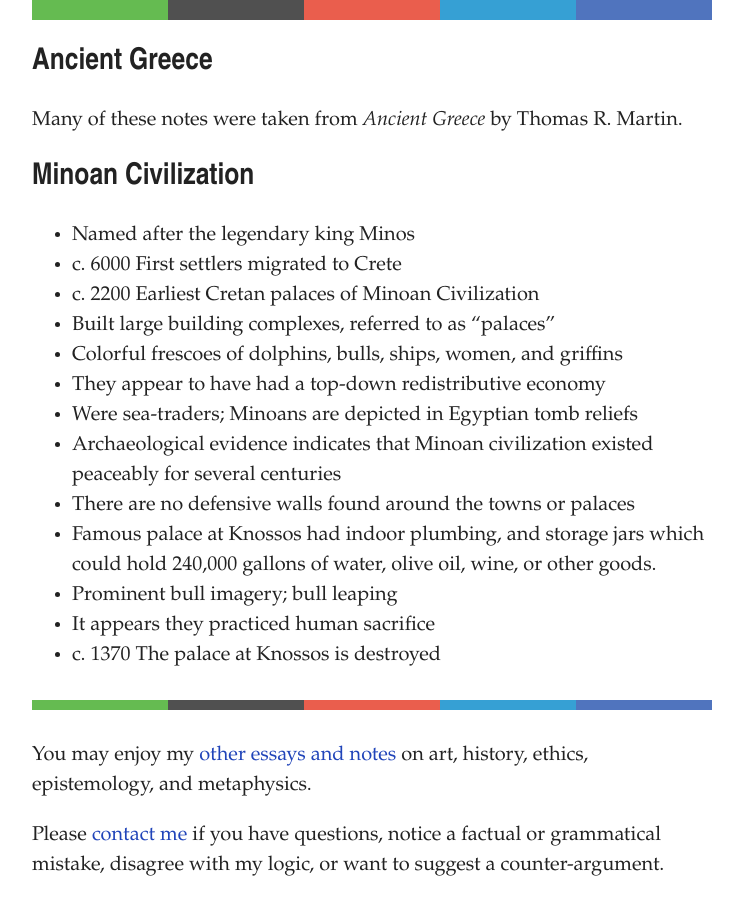
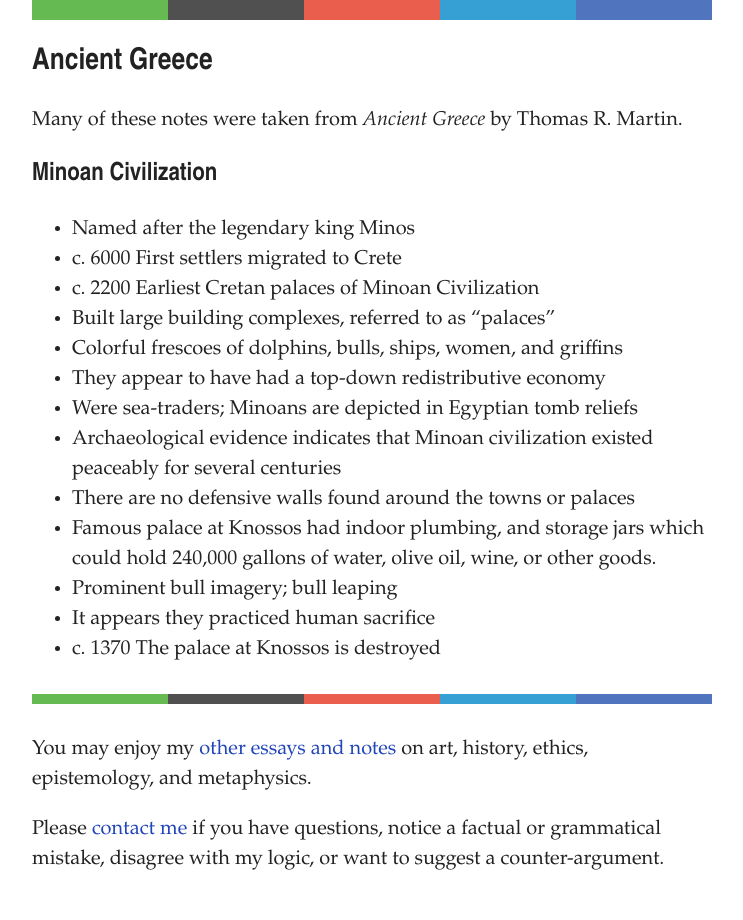
Before and after one commit to artsandmetaphysics/goodlifeodyssey, a Jekyll site: the page built from _notes/ancient-greece.md, in a window 1280 px wide. Shown: the whole page, without its empty margins (268-1011 px from the left). Built offline with Jekyll 4.4.1, drawn with Linux system fonts in a browser that asks for light colours.

Commit message:
Fix header formatting

```diff
--- a/_notes/ancient-greece.md
+++ b/_notes/ancient-greece.md
@@ -6,7 +6,7 @@ order: 1.1
 
 Many of these notes were taken from _Ancient Greece_ by Thomas R. Martin.
 
-# Minoan Civilization
+## Minoan Civilization
 
 - Named after the legendary king Minos
 - c. 6000 First settlers migrated to Crete
```
